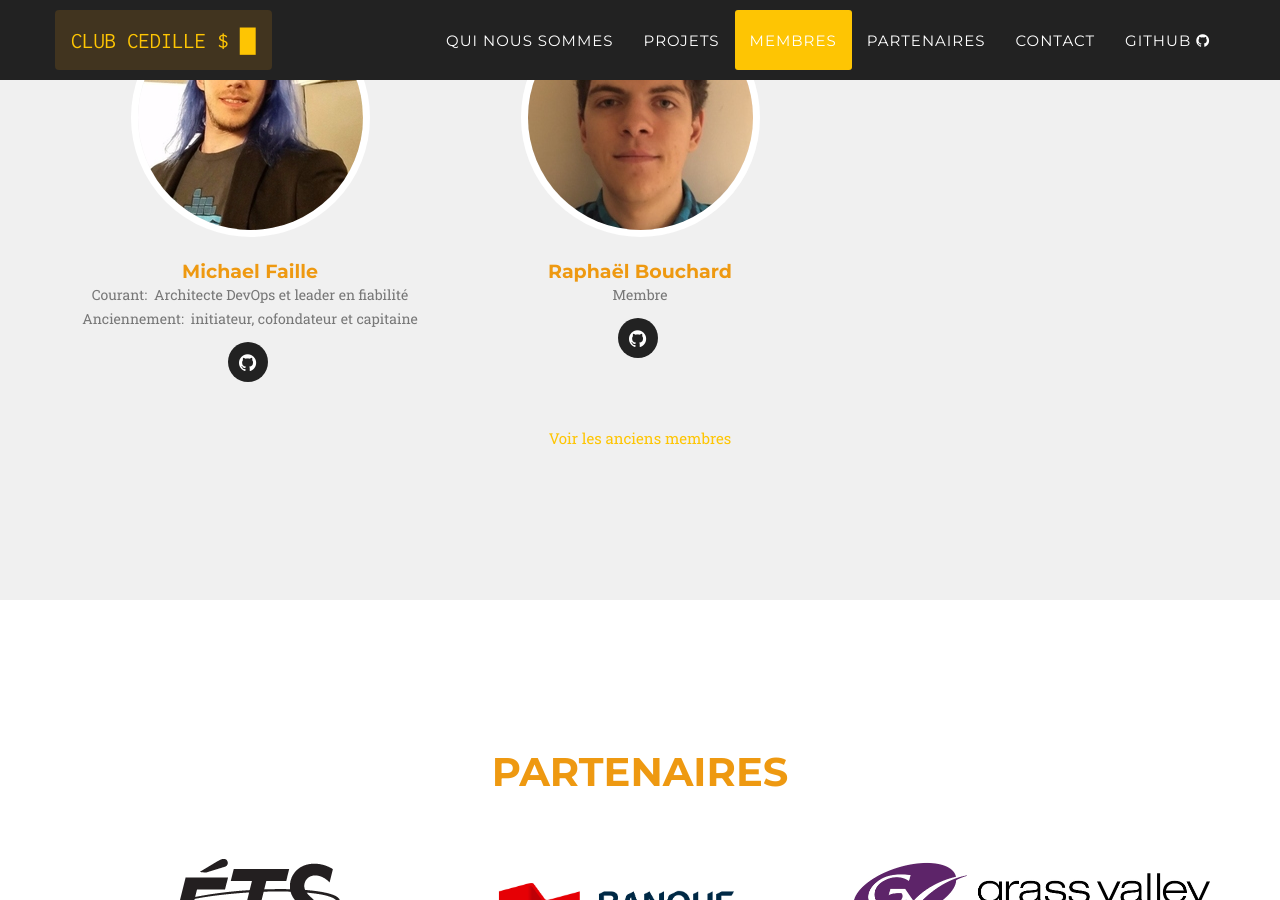
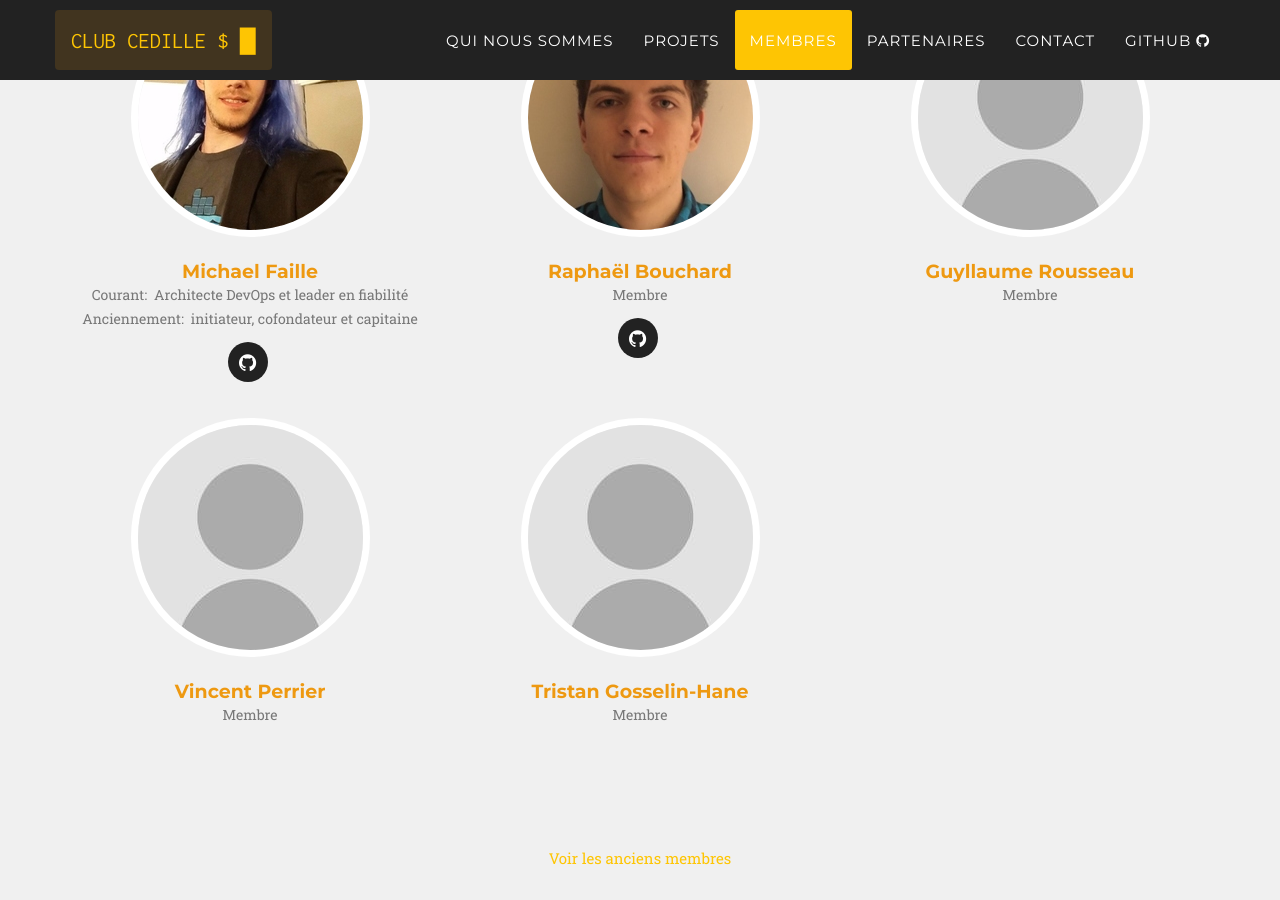
Before and after one commit to ClubCedille/clubcedille.github.io, a Jekyll site: the page built from index.html, in a window 1280 px wide and 900 px high, scrolled down 5360 px. Built offline with Jekyll 4.4.1, drawn with Linux system fonts in a browser that asks for light colours; some web fonts are replaced.

Commit message:
Ajout des membres les plus impliqués récemment

```diff
--- a/_data/fr/members.yml
+++ b/_data/fr/members.yml
@@ -89,3 +89,24 @@ people:
     social:
       - title: github
         url: https://www.github.com/waldo121
+
+  guyllaume:
+    name: Guyllaume Rousseau
+    email:
+    position: Membre
+    pic: unknown
+    social:
+
+  vincent:
+    name: Vincent Perrier
+    email:
+    position: Membre
+    pic: unknown
+    social:
+
+  tristan:
+    name: Tristan Gosselin-Hane
+    email:
+    position: Membre
+    pic: unknown
+    social:
```
